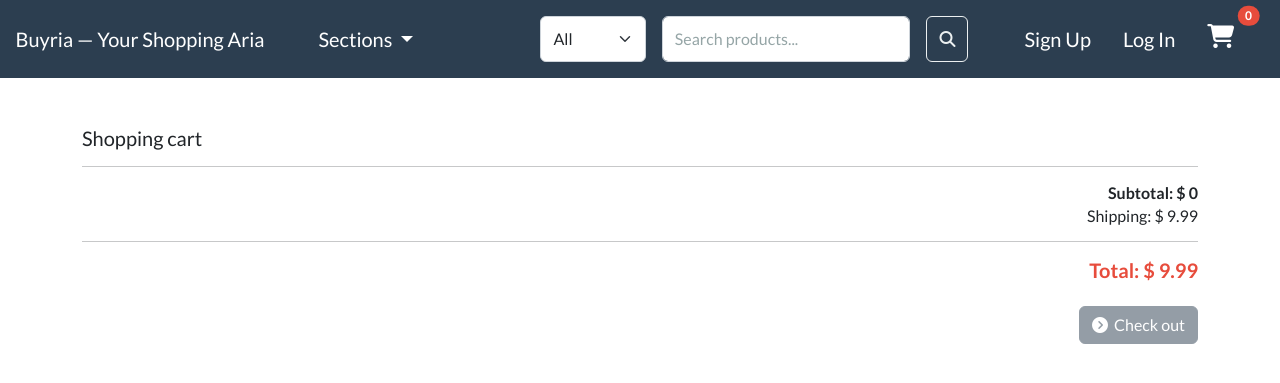
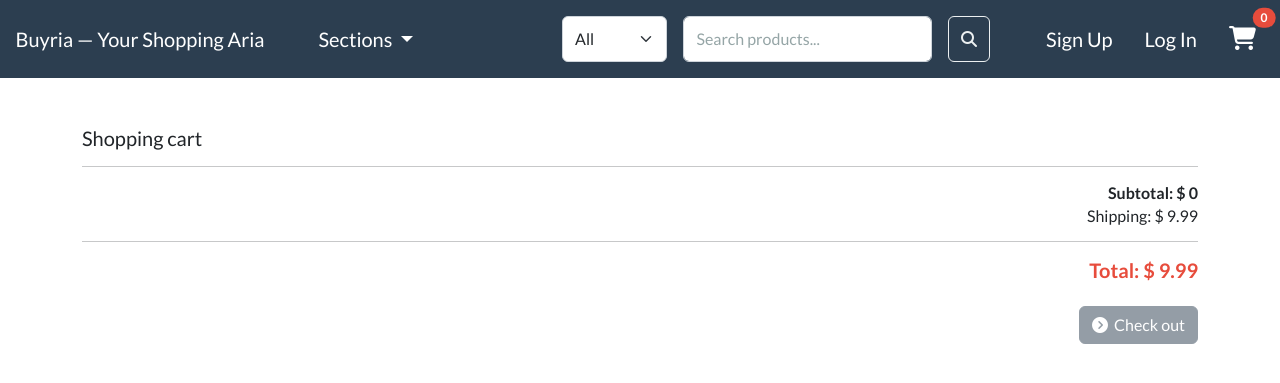
Before and after one commit to a02839164/ecommerce-django, a Django app: page /cart/ in a window 1280 px wide. Shown: the top 383 px of the page. Run offline with Django 5.2, Linux system fonts and the light colour scheme; data that the repository does not hold is empty; parts of the project's set-up code (start-up, migrations or seed data) failed here and were passed over; some libraries are stand-ins or nearby versions.

Commit message:
update base.html

```diff
--- a/store/templates/store/base.html
+++ b/store/templates/store/base.html
@@ -46,61 +46,54 @@
 
 
 
-    <nav class="navbar navbar-expand-lg bg-primary justify-content-center">
+    <nav class="navbar navbar-expand-lg navbar-dark bg-primary justify-content-center">
 
+        <a class="navbar-brand main-heading text-white me-5" href="{% url 'store' %}">
+            &nbsp; &nbsp; Buyria — Your Shopping Aria
+        </a>
 
-        <a class="navbar-brand main-heading text-white me-5" href="{% url 'store' %}">&nbsp; &nbsp; Buyria — Your Shopping Aria </a>
         <button
             class="navbar-toggler"
             type="button"
-            data-toggle="collapse"
-            data-target="#navbarNavDropdown"
+            data-bs-toggle="collapse"
+            data-bs-target="#navbarNavDropdown"
             aria-controls="navbarNavDropdown"
             aria-expanded="false"
             aria-label="Toggle navigation">
             <span class="navbar-toggler-icon"></span>
         </button>
 
-        <div class="collapse navbar-collapse" id="navbarCollapse">
+        <div class="collapse navbar-collapse" id="navbarNavDropdown">
 
+            <!-- 左側 menu -->
             <ul class="navbar-nav me-auto mb-2 mb-md-0">
 
                 <li class="nav-item dropdown">
-
-                    <button class=" dropdown-toggle text-white fs-5 bg-transparent border-0"
-                            id="navbarDropdown" data-bs-toggle="dropdown" aria-expanded="false">
-                    Sections
+                    <button class="dropdown-toggle text-white fs-5 bg-transparent border-0"
+                            id="navbarDropdown"
+                            data-bs-toggle="dropdown"
+                            aria-expanded="false">
+                        Sections
                     </button>
 
                     <ul class="dropdown-menu shadow-lg border-0 p-2" aria-labelledby="navbarDropdown">
-
                         {% for category in all_categories %}
-                        <li>
-                            <a class="dropdown-item fs-5 py-2" href="{{ category.get_absolute_url }}"> {{ category.name | capfirst }} </a>
-                        </li>
+                            <li>
+                                <a class="dropdown-item fs-5 py-2" href="{{ category.get_absolute_url }}">
+                                    {{ category.name|capfirst }}
+                                </a>
+                            </li>
                         {% endfor %}
-
-
                     </ul>
-
                 </li>
 
             </ul>
 
-        </div>
-
-
-
-        <div class="collapse navbar-collapse text-center" id="navbarNavDropdown">
-
+            <!-- 右側搜尋 + 登入區 -->
             <ul class="navbar-nav ms-auto">
 
-
-                <!-- search bar -->
-
+                <!-- 搜尋 -->
                 <form class="d-flex me-5" role="search" method="GET" action="{% url 'product-search' %}">
-
-                    <!-- 分類下拉 -->
                     <select class="form-select me-3" name="category" style="width: 150px;">
                         <option value="">All</option>
                         {% for category in all_categories %}
@@ -113,12 +106,10 @@
                         {% endfor %}
                     </select>
 
-                    <!-- 搜尋輸入框 -->
                     <input class="form-control me-3"
                         type="search"
                         name="q"
                         placeholder="Search products..."
-                        aria-label="Search"
                         value="{{ request.GET.q }}">
                     <button class="btn btn-outline-light" type="submit">
                         <i class="fa fa-search"></i>
@@ -126,47 +117,44 @@
                 </form>
 
                 {% if user.is_authenticated %}
-
                     <li class="nav-item me-3">
-
-                        <a class="nav-link fs-5 text-white text-decoration-none" type="button"  href="{% url 'dashboard' %}"><i class="fa-solid fa-house-chimney-user"></i>&nbsp; Dashboard </a>
-
+                        <a class="nav-link fs-5 text-white text-decoration-none"
+                        href="{% url 'dashboard' %}">
+                        <i class="fa-solid fa-house-chimney-user"></i>&nbsp; Dashboard
+                        </a>
                     </li>
 
                     <li class="nav-item me-3">
-
-                        <a class="nav-link fs-5 text-white text-decoration-none" type="button"  href="{% url 'user-logout' %}"><i class="fa fa-sign-out" aria-hidden="true"></i>&nbsp; Logout </a>
-
+                        <a class="nav-link fs-5 text-white text-decoration-none"
+                        href="{% url 'user-logout' %}">
+                        <i class="fa fa-sign-out"></i>&nbsp; Logout
+                        </a>
                     </li>
 
-                    {% else %}
-
+                {% else %}
                     <li class="nav-item me-3">
-
-                        <a class="nav-link fs-5 text-white text-decoration-none" type="button"  href="{% url 'register' %}"> Sign Up </a>
-
+                        <a class="nav-link fs-5 text-white text-decoration-none"
+                        href="{% url 'register' %}">
+                        Sign Up
+                        </a>
                     </li>
 
                     <li class="nav-item me-3">
-
-                        <a class="nav-link fs-5 text-white text-decoration-none" type="button"  href="{% url 'my-login' %}"> Log In </a>
-
+                        <a class="nav-link fs-5 text-white text-decoration-none"
+                        href="{% url 'my-login' %}">
+                        Log In
+                        </a>
                     </li>
                 {% endif %}
-
-                <li class="nav-item me-3">
-
-                    <a type="button" role="button" href="{% url 'cart-summary' %}" class="cart-btn position-relative">
-
+                <li class="nav-item me-3 d-flex align-items-center">
+                    <a href="{% url 'cart-summary' %}" class="cart-btn position-relative text-white">
                         <i class="fa-solid fa-cart-shopping fs-4"></i>
-                        &nbsp;
-                        <span id="cart-qty" class="position-absolute top-0 start-100 translate-middle badge rounded-pill bg-danger" >
-                            <!-- 頁面初次載入購物車數量，使用者操作「加入購物車」前端 AJAX 更新 -->
+                        <span id="cart-qty"
+                            class="position-absolute top-0 start-100 translate-middle badge rounded-pill bg-danger">
                             {{ cart|length }}
                         </span>
                     </a>
                 </li>
-                &nbsp; &nbsp; &nbsp;
             </ul>
         </div>
     </nav>
```
